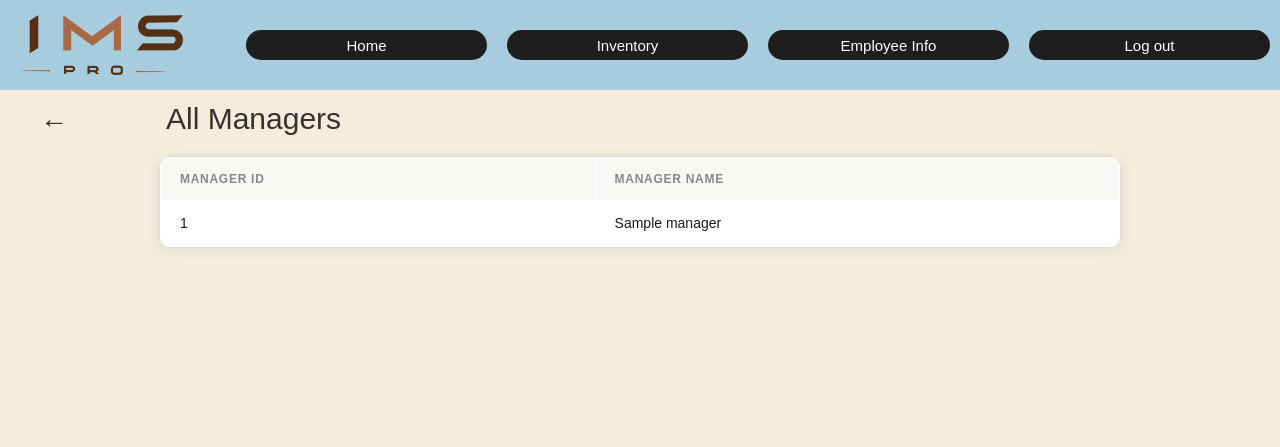
After one commit to BedHeadNinja/SE-Project-416-GD, a Python web app: template IMS/IMS/templates/management/manager_list.html in a window 1280 px wide. The commit adds this page. Shown: the top 447 px of the page. Run offline with Jinja, Linux system fonts and the light colour scheme; the template is opened without the code that fills it: most values are stand-ins (such as "Sample title", 1, 10 or a date in 2020).

Commit message:
Added manager_list and employee_list features. NOT FULLY FUNCTIONAL  On branch main 	modified:   IMS/IMS/management/routes.py 	modified:   IMS/IMS/templates/management/employee_info.html 	new file:   IMS/IMS/templates/management/employee_list.html 	new file:   IMS/IMS/templates/management/manager_list.html

```diff
--- a/IMS/IMS/templates/management/employee_info.html
+++ b/IMS/IMS/templates/management/employee_info.html
@@ -17,15 +17,17 @@
                 <p><strong>{{ userStats[0] }}</strong></p>
             </div>
         </div>
+        <a href="{{ url_for('management.manager_list_page') }}" style="text-decoration:none;color:inherit;">
         <div class="box">
             <div class="employee-logo">
                 <img src="{{ url_for('static', filename='image/employee.png') }}" alt="Employee Icon" style="width: 35px; height: 35px;">
             </div>
             <div>
                 <p style="font-size: 17px;">Managers</p>
-            <p><strong>{{ userStats[1] }}</strong></p>
+                <p><strong>{{ userStats[1] }}</strong></p>
             </div>
         </div>
+        <a href="{{ url_for('management.employee_list_page') }}" style="text-decoration:none;color:inherit;">
         <div class="box">
             <div class="employee-logo">
                 <img src="{{ url_for('static', filename='image/employee.png') }}" alt="Employee Icon" style="width: 35px; height: 35px;">
--- /dev/null
+++ b/IMS/IMS/templates/management/manager_list.html
@@ -0,0 +1,34 @@
+{% extends "base.html" %}
+
+{% block content %}
+<div class="body-css">
+    <div class="body-header">
+        <div class="employee">
+            <div style="display:flex;align-items:center;">
+                <a href="{{ url_for('management.employee_info') }}" style="position:absolute;left:40px;text-decoration:none;color:#3b2f2f;font-size:28px;">&#8592;</a>
+                <h1 class="page-title" style="font-size:30px;font-weight:500;color: #3b2f2f;">All Managers</h1>
+            </div>
+        </div>
+    </div>
+</div>
+<div class="tableCSS">
+    <table>
+        <thead>
+            <tr>
+                <th>Manager ID</th>
+                <th>Manager Name</th>
+            </tr>
+        </thead>
+        <tbody>
+            {% for manager in managers %}
+            <tr>
+                <td>{{ manager.id }}</td>
+                <td>{{ manager.name }}</td>
+            </tr>
+            {% else %}
+            <tr><td colspan="3" style="text-align:center;">No Managers Found</td></tr>
+            {% endfor %}
+        </tbody>
+    </table>
+</div>
+{% endblock %}
```
Also changed, not shown: IMS/IMS/management/routes.py (+26 -0 lines), IMS/IMS/templates/management/employee_list.html (added, +34 -0 lines), IMS/IMS/IMS.db.
